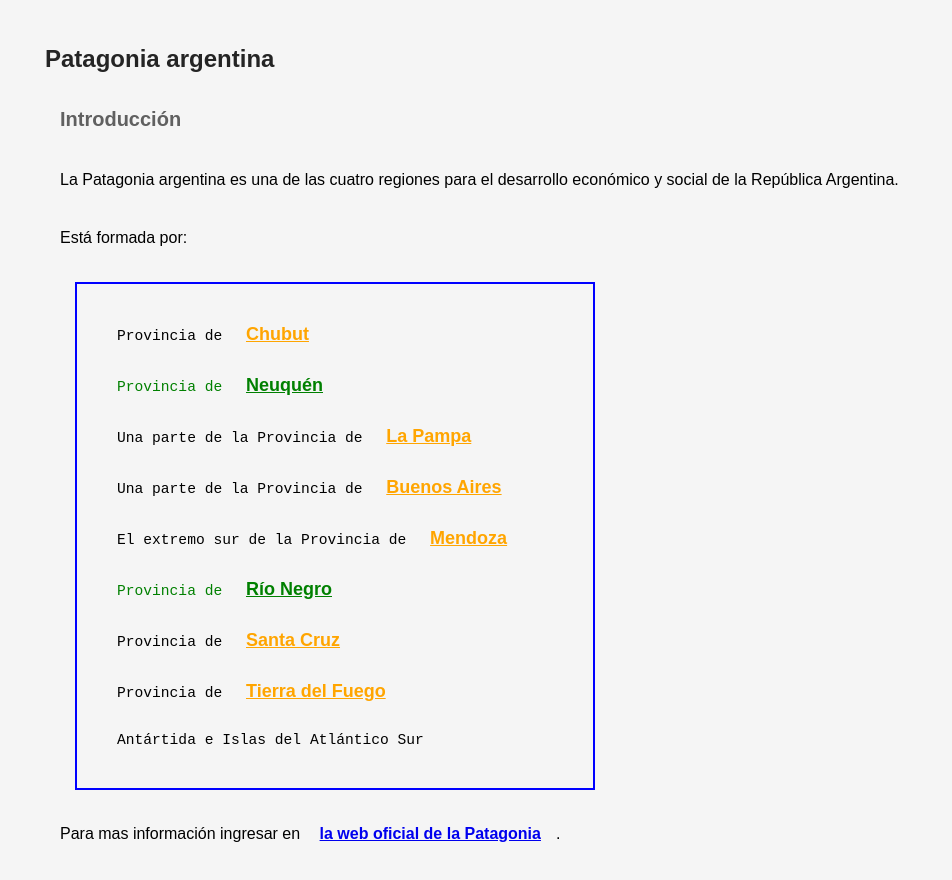
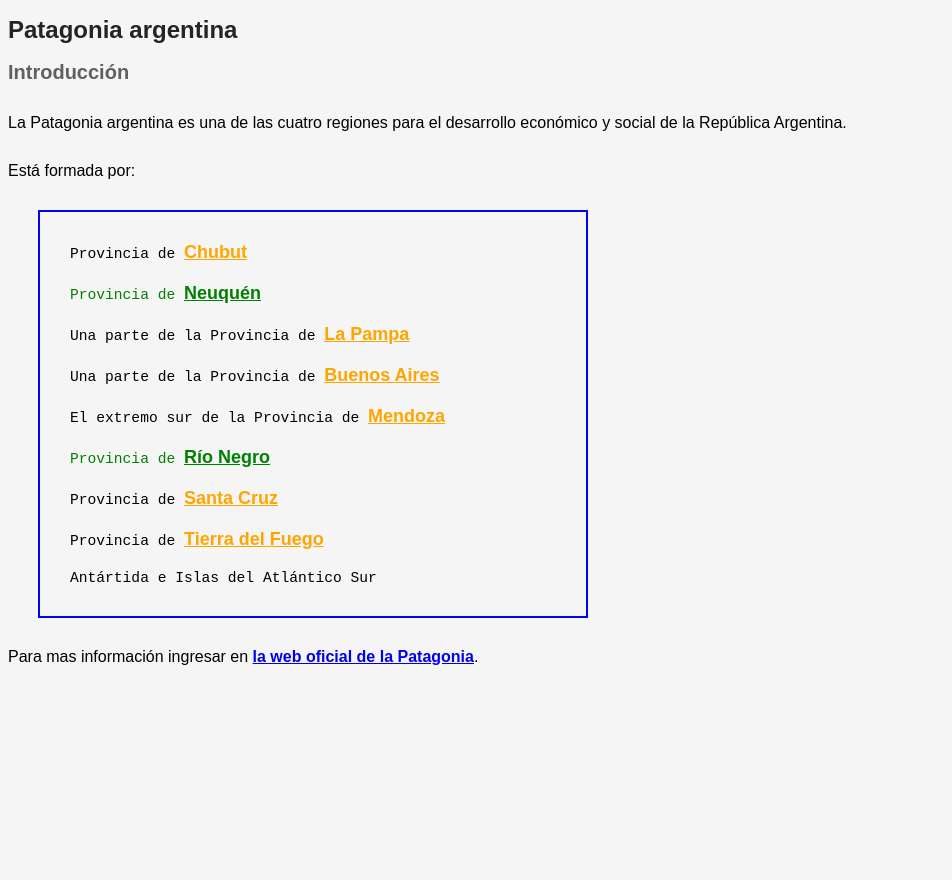
Before and after one commit to PabloMachuca/utn-frro-tup-p2-2024-2c, a plain HTML site: page utn-labcomll-practices/U03P01/index.html in a window 1280 px wide. Shown: the whole page, without its empty margins (0-952 px from the left). After the commit the page ends 800 px from the top, so only its background shows below. Drawn offline with Linux system fonts and the light colour scheme.

Commit message:
Update estilo.css

```diff
--- a/utn-labcomll-practices/U03P01/estilo.css
+++ b/utn-labcomll-practices/U03P01/estilo.css
@@ -1,10 +1,6 @@
 @import url('https://fonts.googleapis.com/css?family=Open+Sans&display=swap');
 
 * {
-    margin: 10px;
-    /*margin establece el margen para los cuatro lados*/
-    padding: 5px;
-    /*padding establece el espacio de relleno*/
     font-family: sans-serif;
 }
 
```
